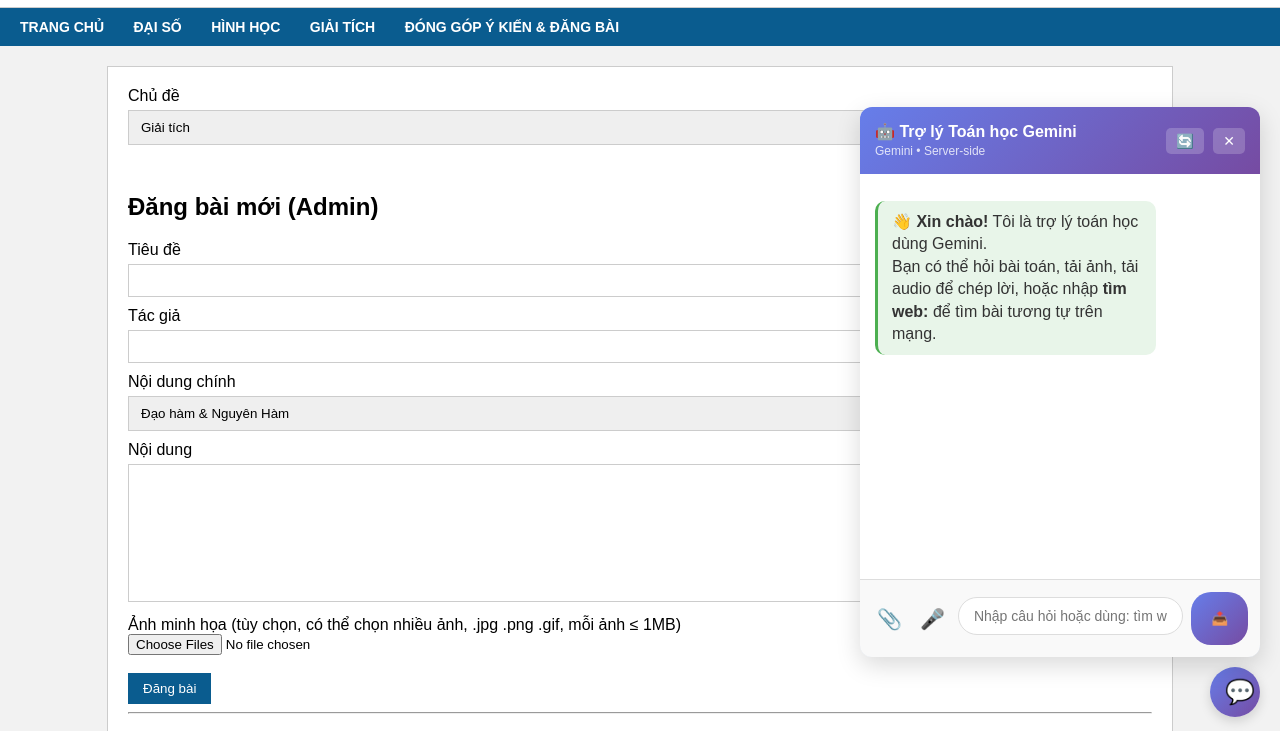
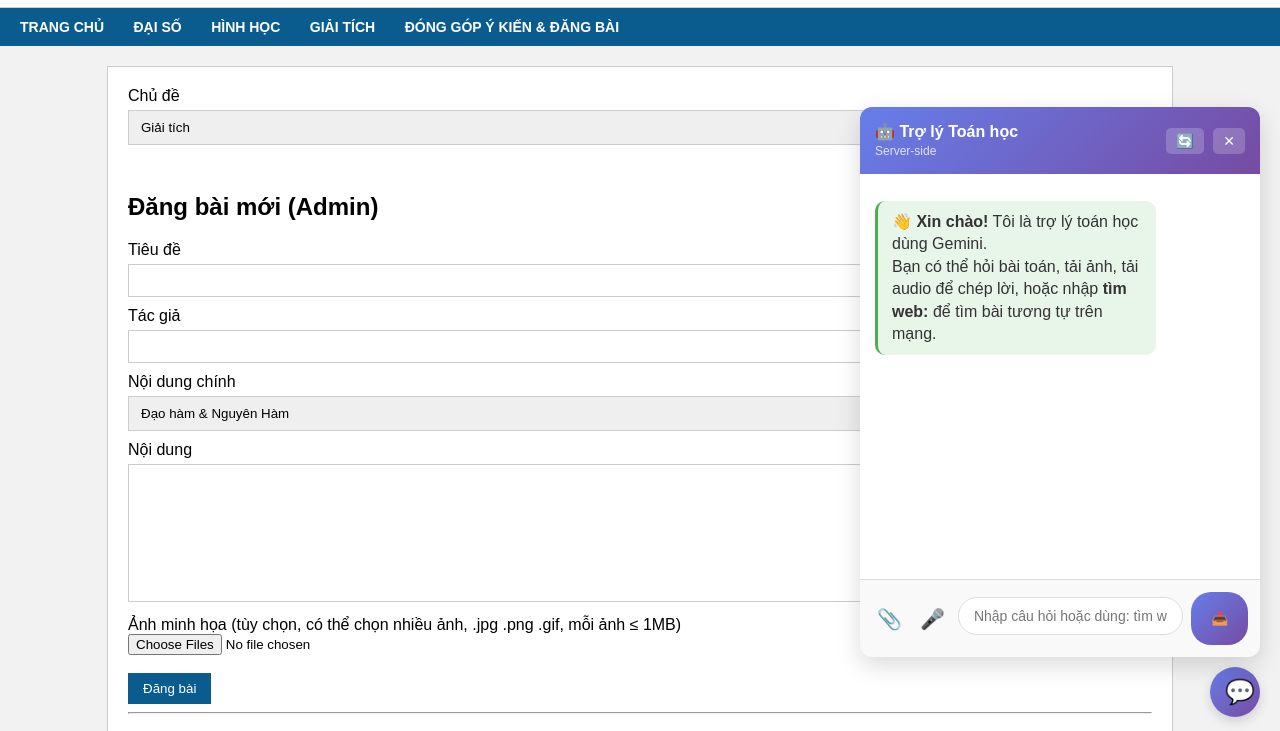
Before and after one commit to Danjervn/diendantoanhocV0.2, a website: page admin.html in a window 1280 px wide. Shown: the part 63-794 px from the top of the page. Drawn offline with nearby package versions, Linux system fonts and the light colour scheme; no server answers.

Commit message:
Update admin.html

```diff
--- a/admin.html
+++ b/admin.html
@@ -83,8 +83,8 @@
 <div id="chatbot-container" class="chatbot-container">
   <div class="chat-header">
     <div class="header-content">
-      <h3>🤖 Trợ lý Toán học Gemini</h3>
-      <span class="status">Gemini • Server-side</span>
+      <h3>🤖 Trợ lý Toán học</h3>
+      <span class="status">Server-side</span>
     </div>
     <div class="header-actions">
       <button id="clear-btn" title="Xóa lịch sử" onclick="window.mathChatbot?.clearHistory()">🔄</button>
```
